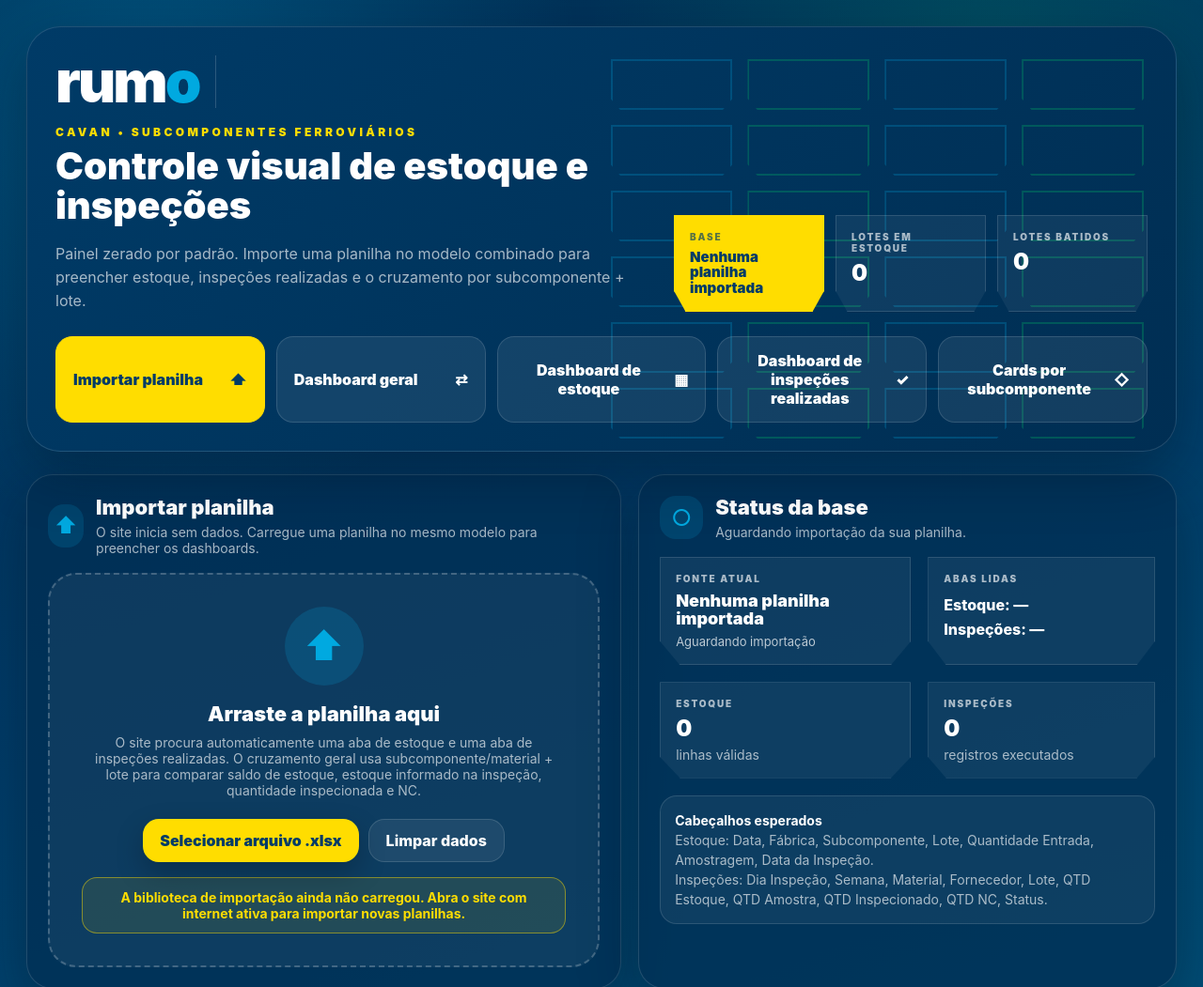
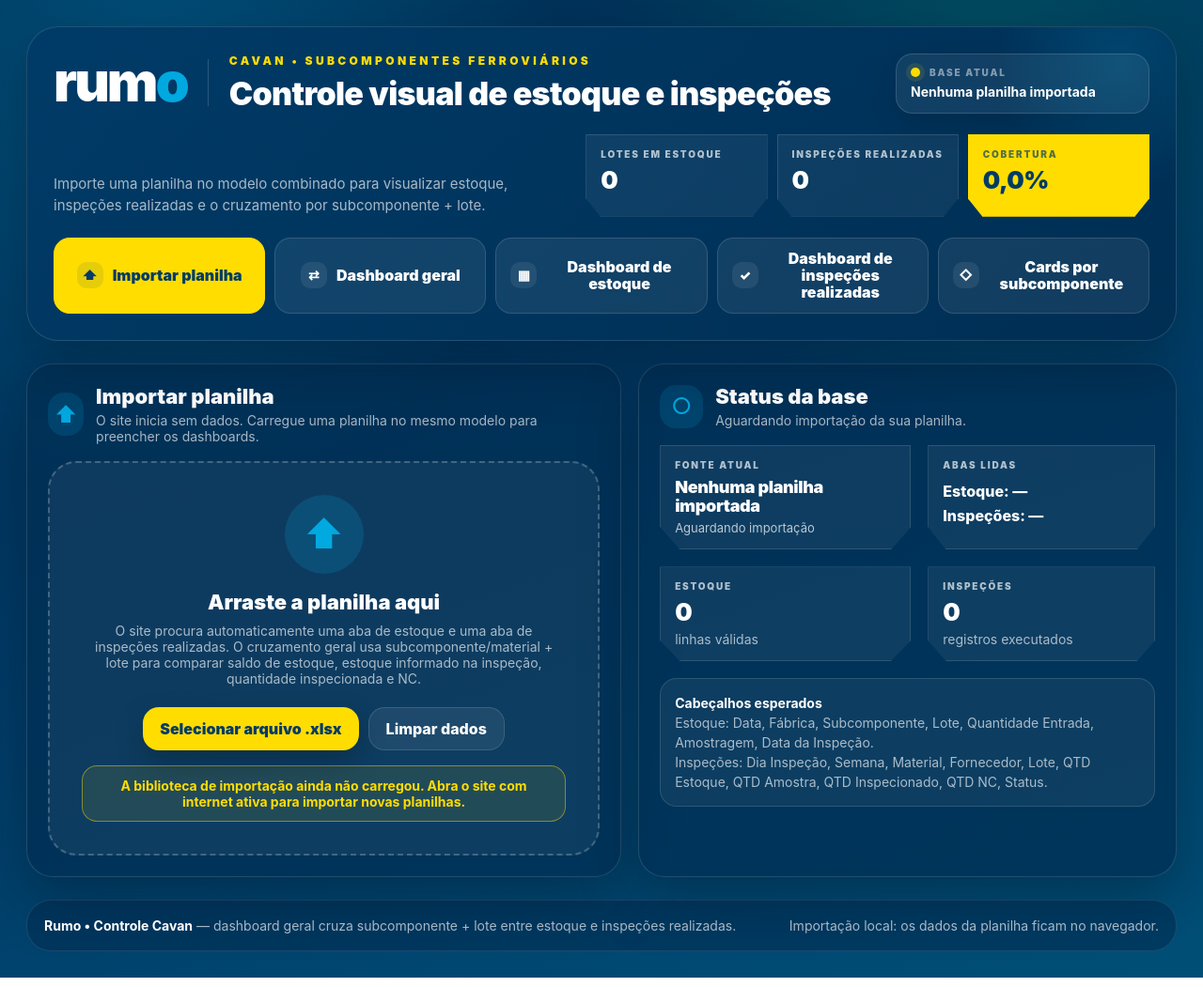
Before and after one commit to erwinklein94/Subcomponentes, a plain HTML site: page index.html in a window 1280 px wide. Shown: the top 1051 px of the page at 94% size. Drawn offline with Linux system fonts and the light colour scheme.

Commit message:
mudanças cabeçalho

```diff
--- a/assets/css/styles.css
+++ b/assets/css/styles.css
@@ -29,35 +29,51 @@
     button{cursor:pointer}
     .app{max-width:1540px;margin:0 auto;padding:28px}
     .hero{
-      position:relative;overflow:hidden;border:1px solid var(--line);border-radius:36px;padding:30px;box-shadow:var(--shadow);
-      background:linear-gradient(135deg,var(--navy),var(--navy-2));
+      position:relative;overflow:hidden;border:1px solid var(--line);border-radius:34px;padding:28px;box-shadow:var(--shadow);
+      background:linear-gradient(135deg,rgba(0,59,103,.98),rgba(0,46,83,.98));
     }
-    .pattern{position:absolute;right:0;top:0;width:52%;height:100%;opacity:.24;display:grid;grid-template-columns:repeat(4,1fr);gap:16px;padding:34px;pointer-events:none}
-    .pattern span,.clip{clip-path:polygon(0 0,100% 0,100% 78%,92% 100%,8% 100%,0 78%)}
-    .pattern span{height:54px;border:2px solid var(--blue)}
-    .pattern span:nth-child(even){border-color:var(--green)}
-    .hero-content{position:relative;z-index:1;display:grid;grid-template-columns:1fr auto;gap:32px;align-items:end}
+    .hero:after{
+      content:"";position:absolute;right:-90px;top:-110px;width:300px;height:300px;border-radius:50%;
+      background:radial-gradient(circle,rgba(0,169,224,.18),transparent 62%);pointer-events:none;
+    }
+    .pattern{display:none}
+    .clip{clip-path:polygon(0 0,100% 0,100% 78%,92% 100%,8% 100%,0 78%)}
+    .hero-top{position:relative;z-index:1;display:flex;align-items:flex-start;justify-content:space-between;gap:26px}
+    .brand-lockup{display:flex;align-items:center;gap:22px;min-width:0}
+    .brand-copy{min-width:0}
     .brand-row{display:flex;align-items:center;gap:18px;flex-wrap:wrap}
-    .logo{font-weight:950;font-size:62px;letter-spacing:-3px;line-height:.85}
+    .logo{font-weight:950;font-size:58px;letter-spacing:-3px;line-height:.85;padding-right:22px;border-right:1px solid rgba(255,255,255,.16);flex:0 0 auto}
     .logo .o{color:var(--blue)}
     .divider{width:1px;height:56px;background:rgba(255,255,255,.17)}
-    .eyebrow{font-size:12px;font-weight:900;letter-spacing:.28em;text-transform:uppercase;color:var(--yellow);margin:0 0 8px}
-    h1{font-size:40px;line-height:1.05;margin:0;font-weight:950}
-    .hero p.desc{max-width:830px;color:var(--muted);line-height:1.55;margin:18px 0 0}
-    .hero-metrics{display:grid;grid-template-columns:repeat(3,160px);gap:12px}
+    .eyebrow{font-size:12px;font-weight:950;letter-spacing:.28em;text-transform:uppercase;color:var(--yellow);margin:0 0 10px}
+    h1{font-size:34px;line-height:1.08;margin:0;font-weight:950;max-width:720px;letter-spacing:-.02em}
+    .base-badge{
+      min-width:270px;max-width:390px;border:1px solid rgba(255,255,255,.14);border-radius:18px;padding:13px 15px;
+      background:rgba(255,255,255,.065);box-shadow:0 12px 30px rgba(0,0,0,.12);display:grid;grid-template-columns:auto 1fr;gap:6px 10px;align-items:center;
+    }
+    .status-dot{width:10px;height:10px;border-radius:999px;background:var(--yellow);box-shadow:0 0 0 5px rgba(255,221,0,.10)}
+    .base-badge.loaded .status-dot{background:var(--green);box-shadow:0 0 0 5px rgba(0,214,107,.10)}
+    .base-kicker{font-size:10px;font-weight:950;letter-spacing:.18em;text-transform:uppercase;color:var(--muted2)}
+    .base-badge strong{grid-column:1 / -1;font-size:14px;line-height:1.25;color:#fff;overflow:hidden;text-overflow:ellipsis;white-space:nowrap}
+    .hero-summary{position:relative;z-index:1;margin-top:22px;display:grid;grid-template-columns:minmax(280px,1fr) auto;gap:26px;align-items:end}
+    .hero p.desc{max-width:760px;color:var(--muted);line-height:1.55;margin:0;font-size:15px}
+    .hero-metrics{display:grid;grid-template-columns:repeat(3,minmax(132px,1fr));gap:10px;min-width:470px}
     .tile{
-      border:1px solid var(--line);padding:16px;min-height:100px;background:rgba(255,255,255,.055);box-shadow:0 10px 26px rgba(0,0,0,.18);
+      border:1px solid var(--line);padding:14px 15px;min-height:88px;background:rgba(255,255,255,.055);box-shadow:0 10px 26px rgba(0,0,0,.14);
     }
     .tile.yellow{background:var(--yellow);color:var(--navy);border-color:var(--yellow)}
-    .tile-label{font-size:10px;font-weight:950;letter-spacing:.18em;text-transform:uppercase;opacity:.65}
-    .tile-value{font-size:24px;font-weight:950;margin-top:8px;line-height:1.1}
-    .tabs{position:relative;z-index:2;margin-top:26px;display:grid;grid-template-columns:repeat(5,minmax(0,1fr));gap:12px}
+    .tile-label{font-size:10px;font-weight:950;letter-spacing:.18em;text-transform:uppercase;opacity:.68}
+    .tile-value{font-size:26px;font-weight:950;margin-top:8px;line-height:1.1;letter-spacing:-.02em}
+    .tabs{position:relative;z-index:2;margin-top:22px;display:flex;flex-wrap:wrap;gap:10px}
     .tab-btn{
-      display:flex;align-items:center;justify-content:space-between;gap:12px;border:1px solid var(--line);border-radius:18px;padding:15px 18px;
-      color:#fff;background:rgba(255,255,255,.075);font-weight:900;transition:.18s ease;
+      flex:1 1 190px;min-height:58px;display:flex;align-items:center;justify-content:center;gap:10px;border:1px solid var(--line);border-radius:17px;padding:12px 15px;
+      color:#fff;background:rgba(255,255,255,.07);font-weight:900;line-height:1.15;transition:.18s ease;text-align:center;
     }
-    .tab-btn:hover{transform:translateY(-2px);border-color:rgba(255,221,0,.55)}
+    .tab-icon{width:28px;height:28px;border-radius:10px;display:grid;place-items:center;background:rgba(255,255,255,.08);flex:0 0 auto;font-size:14px}
+    .tab-label{min-width:0}
+    .tab-btn:hover{transform:translateY(-2px);border-color:rgba(255,221,0,.55);background:rgba(255,255,255,.10)}
     .tab-btn.active{background:var(--yellow);color:var(--navy);border-color:var(--yellow)}
+    .tab-btn.active .tab-icon{background:rgba(0,59,103,.10)}
     .content{margin-top:24px}
     .grid{display:grid;gap:18px}
     .grid-2{grid-template-columns:1.05fr .95fr}
@@ -150,5 +166,5 @@
     .delta.zero{color:#C9D8E6;background:rgba(255,255,255,.07)}
     .empty{border:1px dashed rgba(255,255,255,.22);border-radius:26px;padding:34px;text-align:center;background:rgba(255,255,255,.04);color:var(--muted)}
     footer{display:flex;justify-content:space-between;gap:16px;border:1px solid rgba(255,255,255,.10);border-radius:26px;background:rgba(0,46,83,.56);padding:18px;color:var(--muted);font-size:14px;margin-top:24px}
-    @media (max-width:1100px){.hero-content,.grid-2{grid-template-columns:1fr}.hero-metrics{grid-template-columns:repeat(3,1fr)}.tabs{grid-template-columns:repeat(2,1fr)}.grid-4,.grid-5,.grid-3{grid-template-columns:repeat(2,1fr)}.cards{grid-template-columns:repeat(2,1fr)}.dual-row{grid-template-columns:1fr}.pattern{display:none}}
-    @media (max-width:760px){.app{padding:14px}.hero{padding:22px;border-radius:28px}h1{font-size:28px}.logo{font-size:48px}.divider{display:none}.tabs,.hero-metrics,.grid-4,.grid-5,.grid-3,.cards{grid-template-columns:1fr}.donut-wrap{grid-template-columns:1fr;justify-items:center}.bar-row{grid-template-columns:1fr;gap:6px}.dual-line{grid-template-columns:1fr;gap:5px}.dual-line strong{text-align:left}footer{flex-direction:column}}
+    @media (max-width:1100px){.hero-top{flex-direction:column}.base-badge{width:100%;max-width:none}.hero-summary,.hero-content,.grid-2{grid-template-columns:1fr}.hero-metrics{min-width:0;grid-template-columns:repeat(3,1fr)}.grid-4,.grid-5,.grid-3{grid-template-columns:repeat(2,1fr)}.cards{grid-template-columns:repeat(2,1fr)}.dual-row{grid-template-columns:1fr}.pattern{display:none}}
+    @media (max-width:760px){.app{padding:14px}.hero{padding:20px;border-radius:28px}.hero-top{gap:18px}.brand-lockup{align-items:flex-start;gap:14px;flex-direction:column}.logo{font-size:48px;padding-right:0;border-right:0}.eyebrow{font-size:10px;letter-spacing:.20em}h1{font-size:27px}.hero-summary{gap:18px}.base-badge strong{white-space:normal}.tabs{gap:8px}.tab-btn{flex-basis:100%;justify-content:flex-start;text-align:left}.hero-metrics,.grid-4,.grid-5,.grid-3,.cards{grid-template-columns:1fr}.donut-wrap{grid-template-columns:1fr;justify-items:center}.bar-row{grid-template-columns:1fr;gap:6px}.dual-line{grid-template-columns:1fr;gap:5px}.dual-line strong{text-align:left}footer{flex-direction:column}}
--- a/assets/js/app.js
+++ b/assets/js/app.js
@@ -243,7 +243,7 @@
     const hasInspection = Boolean(inspection);
     const diffEstoqueInspecao = saldoEstoque - qtdEstoqueInspecao;
     let status = 'Fora do estoque';
-    if (hasActiveStock && hasInspection) status = qtdNc > 0 ? 'Batido com NC' : 'Batido';
+    if (hasActiveStock && hasInspection) status = qtdNc > 0 ? 'Inspeção realizada com NC' : 'Inspeção realizada';
     if (hasActiveStock && !hasInspection) status = 'Pendente de inspeção';
     if (!hasActiveStock && hasInspection) status = 'Inspecionado sem saldo atual';
     if (hasStockRecord && !hasActiveStock && !hasInspection) status = 'Fora do estoque';
@@ -274,7 +274,7 @@
       lastDate: inspection?.lastDate || ''
     };
   }).sort((a, b) => {
-    const weight = (r) => r.status === 'Pendente de inspeção' ? 4 : r.status === 'Batido com NC' ? 3 : r.status === 'Batido' ? 2 : 1;
+    const weight = (r) => r.status === 'Pendente de inspeção' ? 4 : r.status === 'Inspeção realizada com NC' ? 3 : r.status === 'Inspeção realizada' ? 2 : 1;
     return weight(b) - weight(a) || b.saldoEstoque - a.saldoEstoque || a.component.localeCompare(b.component, 'pt-BR');
   });
 }
@@ -298,7 +298,7 @@
       inspecionado: 0,
       nc: 0,
       lotesEstoque: 0,
-      lotesBatidos: 0,
+      lotesComInspecao: 0,
       pendentes: 0
     };
     item.estoque += r.saldoEstoque;
@@ -306,7 +306,7 @@
     item.inspecionado += r.qtdInspecionado;
     item.nc += r.qtdNc;
     if (r.hasActiveStock) item.lotesEstoque += 1;
-    if (r.hasActiveStock && r.hasInspection) item.lotesBatidos += 1;
+    if (r.hasActiveStock && r.hasInspection) item.lotesComInspecao += 1;
     if (r.status === 'Pendente de inspeção') item.pendentes += 1;
     map.set(key, item);
   });
@@ -327,7 +327,7 @@
 function progressList(data) {
   if (!data.length) return empty();
   return `<div class="bar-list">${data.map((d) => {
-    const cobertura = ratioPct(d.lotesBatidos, d.lotesEstoque);
+    const cobertura = ratioPct(d.lotesComInspecao, d.lotesEstoque);
     return `<div class="bar-row"><div class="bar-label" title="${esc(d.name)}">${esc(d.name)}</div><div class="bar-track"><div class="bar-fill" style="width:${Math.max(2, Math.min(100, cobertura))}%"></div></div><div class="bar-value">${pct(cobertura)}</div></div>`;
   }).join('')}</div>`;
 }
@@ -343,20 +343,32 @@
   const comparison = buildComparisonRows();
   const stockLots = comparison.filter((r) => r.hasActiveStock).length;
   const matchedLots = comparison.filter((r) => r.hasActiveStock && r.hasInspection).length;
-  return `<header class="hero">
-    <div class="pattern">${Array.from({ length: 24 }, () => '<span></span>').join('')}</div>
-    <div class="hero-content">
-      <div>
-        <div class="brand-row"><div class="logo">rum<span class="o">o</span></div><div class="divider"></div><div><p class="eyebrow">Cavan • Subcomponentes ferroviários</p><h1>Controle visual de estoque e inspeções</h1></div></div>
-        <p class="desc">Painel zerado por padrão. Importe uma planilha no modelo combinado para preencher estoque, inspeções realizadas e o cruzamento por subcomponente + lote.</p>
+  const baseLoaded = state.data.estoque.length > 0 || state.data.executados.length > 0;
+  const sourceLabel = baseLoaded ? d.source : 'Nenhuma planilha importada';
+  return `<header class="hero hero-clean">
+    <div class="hero-top">
+      <div class="brand-lockup">
+        <div class="logo" aria-label="Rumo">rum<span class="o">o</span></div>
+        <div class="brand-copy">
+          <p class="eyebrow">Cavan • Subcomponentes ferroviários</p>
+          <h1>Controle visual de estoque e inspeções</h1>
+        </div>
       </div>
-      <div class="hero-metrics">
-        <div class="tile clip yellow"><div class="tile-label">Base</div><div class="tile-value" style="font-size:15px">${esc(d.source)}</div></div>
-        <div class="tile clip"><div class="tile-label">Lotes em estoque</div><div class="tile-value">${fmt(stockLots)}</div></div>
-        <div class="tile clip"><div class="tile-label">Lotes batidos</div><div class="tile-value">${fmt(matchedLots)}</div></div>
+      <div class="base-badge ${baseLoaded ? 'loaded' : ''}" title="${esc(sourceLabel)}">
+        <span class="status-dot"></span>
+        <span class="base-kicker">Base atual</span>
+        <strong>${esc(sourceLabel)}</strong>
       </div>
     </div>
-    <nav class="tabs">${TABS.map(([id, ico, label]) => `<button class="tab-btn ${state.active === id ? 'active' : ''}" data-tab="${id}"><span>${label}</span><span>${ico}</span></button>`).join('')}</nav>
+    <div class="hero-summary">
+      <p class="desc">Importe uma planilha no modelo combinado para visualizar estoque, inspeções realizadas e o cruzamento por subcomponente + lote.</p>
+      <div class="hero-metrics">
+        <div class="tile clip"><div class="tile-label">Lotes em estoque</div><div class="tile-value">${fmt(stockLots)}</div></div>
+        <div class="tile clip"><div class="tile-label">Inspeções realizadas</div><div class="tile-value">${fmt(matchedLots)}</div></div>
+        <div class="tile clip yellow"><div class="tile-label">Cobertura</div><div class="tile-value">${pct(ratioPct(matchedLots, stockLots))}</div></div>
+      </div>
+    </div>
+    <nav class="tabs" aria-label="Navegação principal">${TABS.map(([id, ico, label]) => `<button class="tab-btn ${state.active === id ? 'active' : ''}" data-tab="${id}" aria-current="${state.active === id ? 'page' : 'false'}"><span class="tab-icon">${ico}</span><span class="tab-label">${label}</span></button>`).join('')}</nav>
   </header>`;
 }
 function panel(title, subtitle, icon, body, extra = '') {
@@ -430,7 +442,7 @@
   const status = groupCount(filtered, (r) => r.status);
   const pendentes = comp.filter((d) => d.pendentes > 0).map((d) => ({ name: d.name, value: d.pendentes })).slice(0, 10);
   const nc = filtered.filter((r) => r.qtdNc > 0).map((r) => ({ name: `${r.component} • ${r.lote}`, value: r.qtdNc })).sort((a, b) => b.value - a.value).slice(0, 10);
-  const coberturaPorComponente = comp.filter((d) => d.lotesEstoque > 0).sort((a, b) => ratioPct(a.lotesBatidos, a.lotesEstoque) - ratioPct(b.lotesBatidos, b.lotesEstoque)).slice(0, 10);
+  const coberturaPorComponente = comp.filter((d) => d.lotesEstoque > 0).sort((a, b) => ratioPct(a.lotesComInspecao, a.lotesEstoque) - ratioPct(b.lotesComInspecao, b.lotesEstoque)).slice(0, 10);
 
   return `<div class="grid grid-4">
     ${kpi('Cobertura de lotes', pct(cobertura), `${fmt(matchedLots)} de ${fmt(activeStockLots)} lotes em estoque`, '⇄', THEME.blue)}
```
